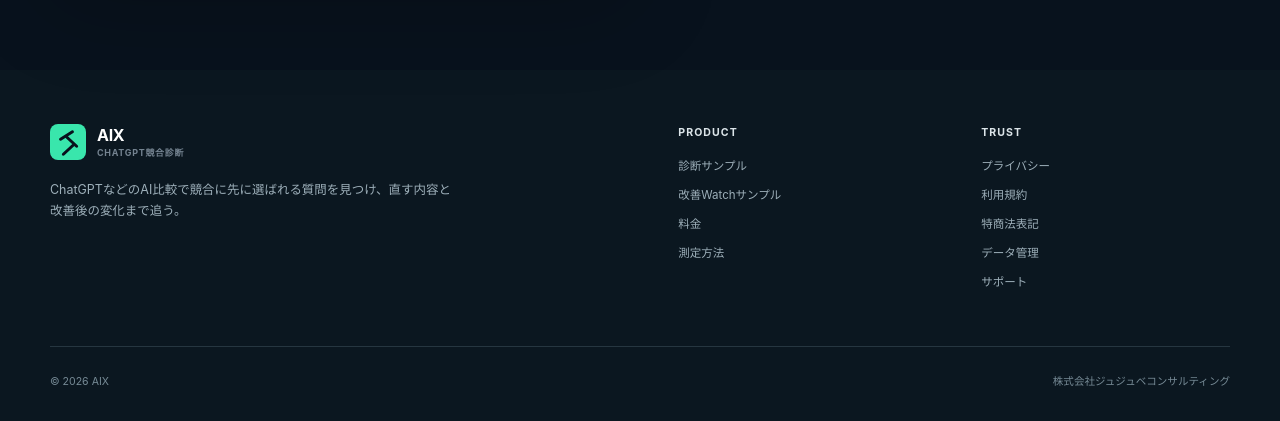
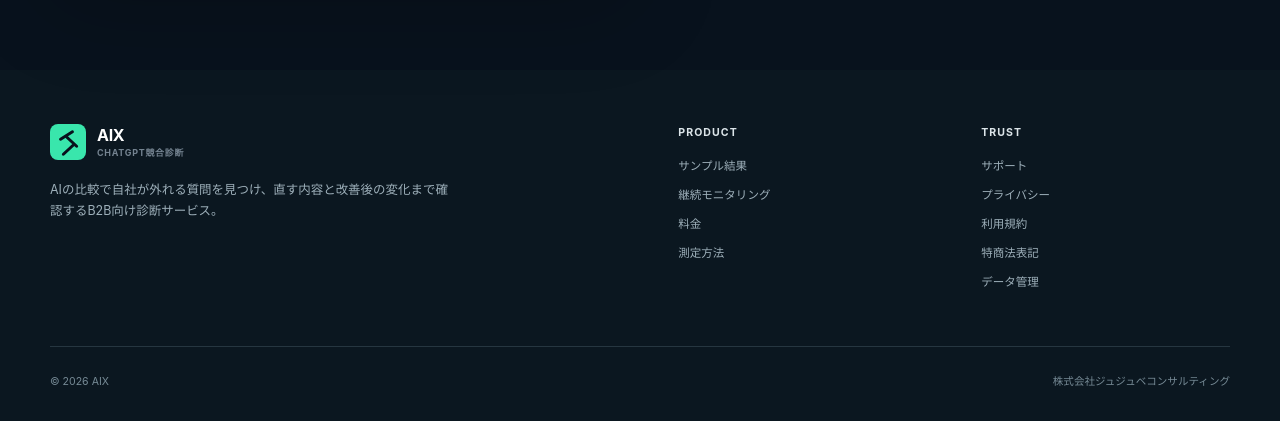
Before and after one commit to salve-de/AIX-next, a Next.js app: page / in a window 1280 px wide. Shown: the part 4002-4423 px from the top of the page. Built offline with nearby package versions, Linux system fonts and the light colour scheme; no server answers.

Commit message:
simplify footer and trust navigation

```diff
--- a/components/site-footer.tsx
+++ b/components/site-footer.tsx
@@ -2,5 +2,28 @@ import Link from "next/link";
 import { Brand } from "@/components/brand";
 
 export function SiteFooter() {
-  return <footer className="site-footer"><div className="shell footer-grid"><div><Brand /><p>ChatGPTなどのAI比較で競合に先に選ばれる質問を見つけ、直す内容と改善後の変化まで追う。</p></div><nav aria-label="製品"><strong>Product</strong><Link href="/result?sample=1">診断サンプル</Link><Link href="/watch?sample=1">改善Watchサンプル</Link><Link href="/pricing">料金</Link><Link href="/methodology">測定方法</Link></nav><nav aria-label="信頼"><strong>Trust</strong><Link href="/privacy">プライバシー</Link><Link href="/terms">利用規約</Link><Link href="/commerce">特商法表記</Link><Link href="/data-rights">データ管理</Link><Link href="/support">サポート</Link></nav><div className="footer-meta"><span>© 2026 AIX</span><span>株式会社ジュジュベコンサルティング</span></div></div></footer>;
+  return <footer className="site-footer">
+    <div className="shell footer-grid">
+      <div>
+        <Brand />
+        <p>AIの比較で自社が外れる質問を見つけ、直す内容と改善後の変化まで確認するB2B向け診断サービス。</p>
+      </div>
+      <nav aria-label="製品">
+        <strong>Product</strong>
+        <Link href="/result?sample=1">サンプル結果</Link>
+        <Link href="/watch?sample=1">継続モニタリング</Link>
+        <Link href="/pricing">料金</Link>
+        <Link href="/methodology">測定方法</Link>
+      </nav>
+      <nav aria-label="信頼・サポート">
+        <strong>Trust</strong>
+        <Link href="/support">サポート</Link>
+        <Link href="/privacy">プライバシー</Link>
+        <Link href="/terms">利用規約</Link>
+        <Link href="/commerce">特商法表記</Link>
+        <Link href="/data-rights">データ管理</Link>
+      </nav>
+      <div className="footer-meta"><span>© 2026 AIX</span><span>株式会社ジュジュベコンサルティング</span></div>
+    </div>
+  </footer>;
 }
```
